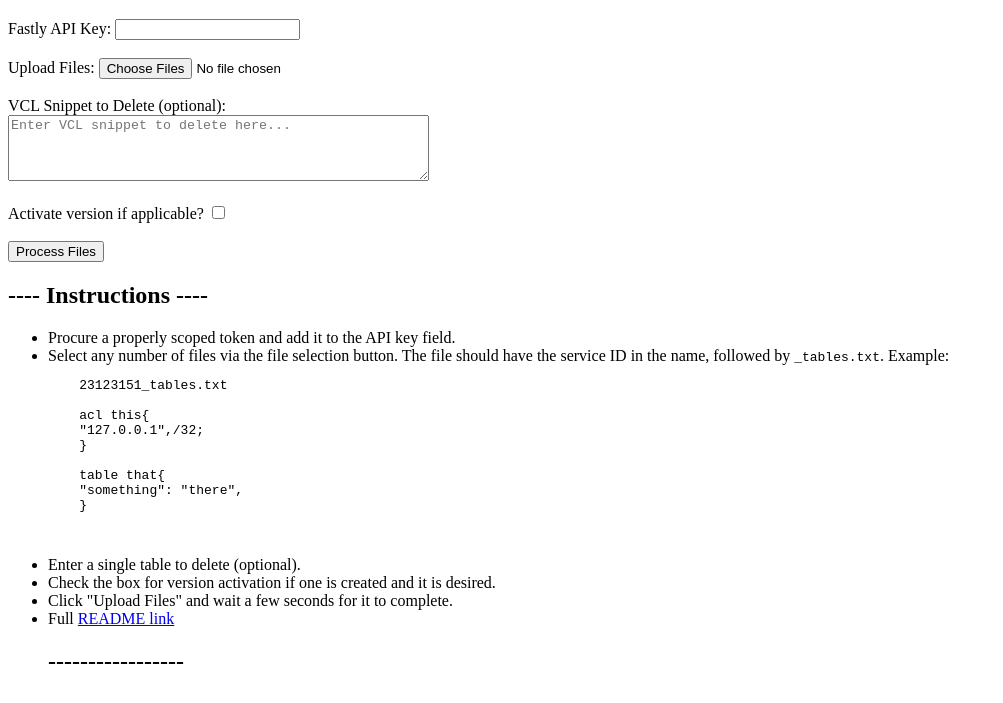
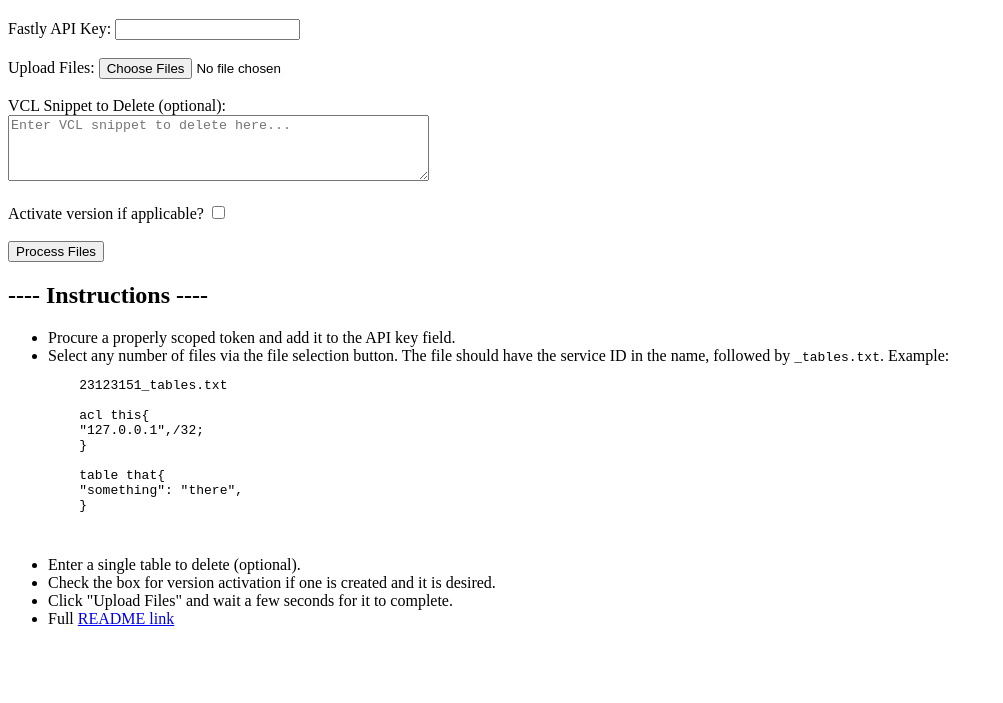
Before and after one commit to sohsoh5/tableuploader, a plain HTML site: page src/index.html in a window 1280 px wide. Shown: the part 61-764 px from the top of the page, without its empty margins (0-1003 px from the left). Drawn offline with Linux system fonts and the light colour scheme.

Commit message:
Update index.html

```diff
--- a/src/index.html
+++ b/src/index.html
@@ -46,7 +46,6 @@
             <li>Check the box for version activation if one is created and it is desired.</li>
             <li>Click "Upload Files" and wait a few seconds for it to complete.</li>
             <li>Full <a href="https://github.com/sohsoh5/tableuploader/blob/main/README.md">README link</a></li>
-        <h2>-----------------</h2>
         </ul>
     </div>
     <div id="loading" style="display:none;">Processing...</div>
```
